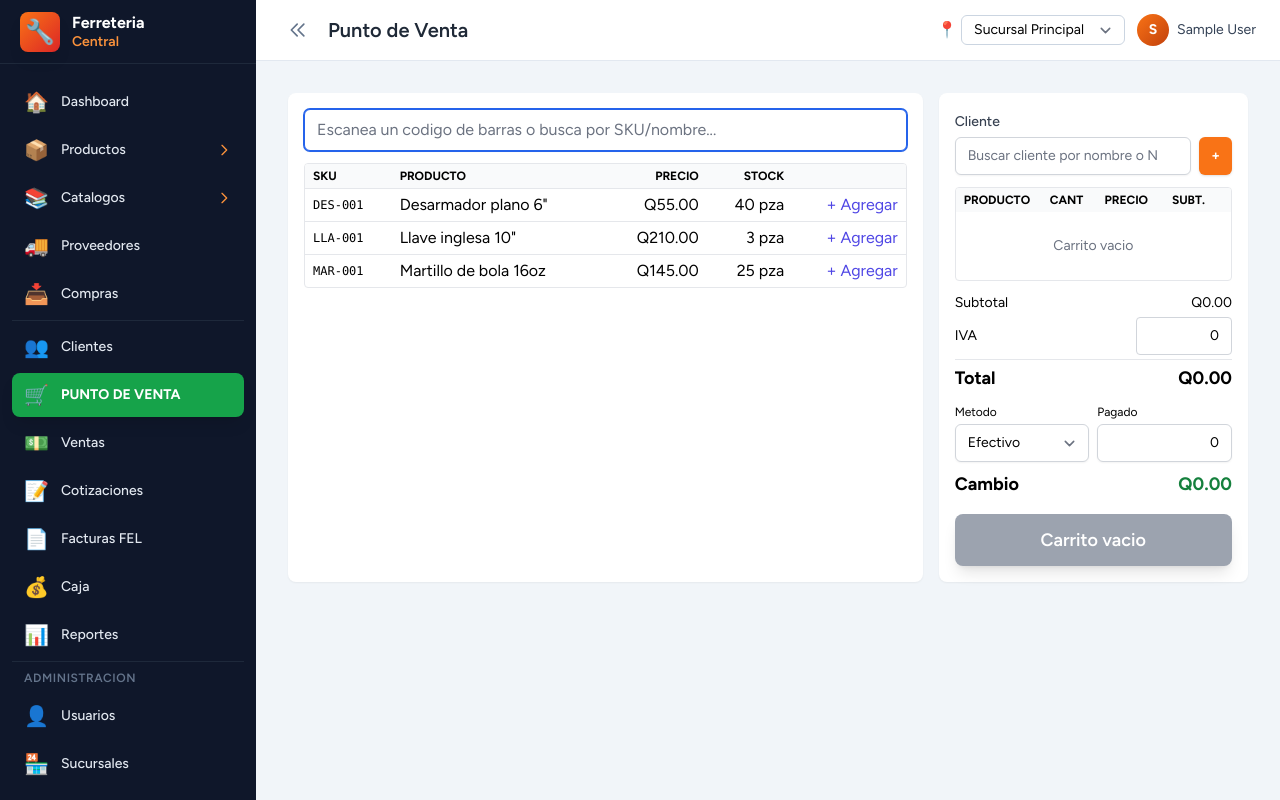
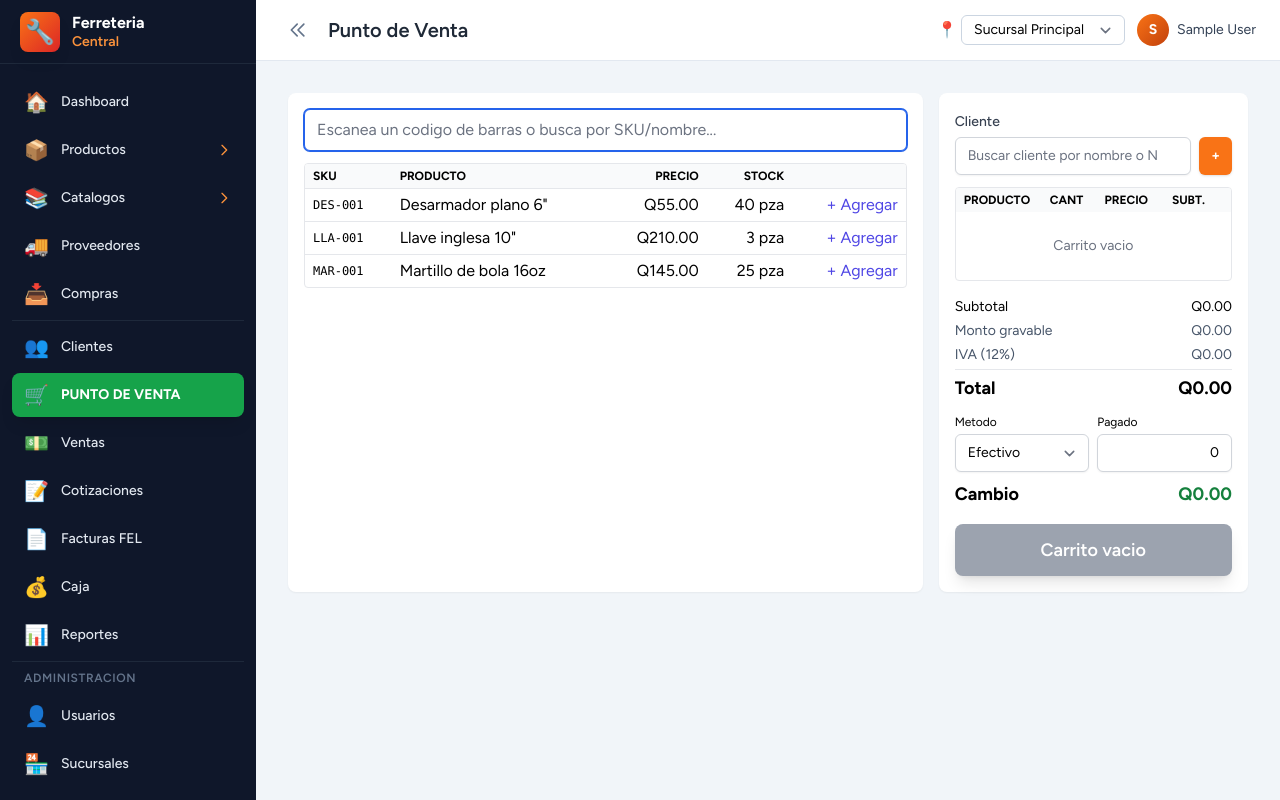
Before and after one commit to Nedowil/Ferreteria, a Laravel app: page /admin/pos in a window 1280 px wide. Run offline with Laravel 12, Linux system fonts and the light colour scheme; a user stored in the database is signed in; data comes from the database, SQL or seed files in the repository; tables that the repository leaves empty hold one stand-in row (values such as "Sample post"); style sheets or scripts are compiled from the project's sources.

Commit message:
fix(pos): auto-calculate IVA from CompanySetting tax rate
POS no longer asks the user to type the IVA. The amount is derived
from the subtotal using default_tax_rate and prices_include_tax from
the emisor configuration (12% / prices include tax by default).

- Precios incluyen IVA: tax = subtotal * 12/112, total = subtotal,
  taxable amount = subtotal / 1.12 (Guatemala style)
- Precios sin IVA: tax = subtotal * 12/100, total = subtotal + tax
- Display now shows Subtotal, Monto gravable, IVA (12%), Total exactly
  like a Guatemala SAT receipt
- The IVA value is sent to the backend via a hidden field so the
  rest of the flow keeps working

```diff
--- a/app/Http/Controllers/Admin/SaleController.php
+++ b/app/Http/Controllers/Admin/SaleController.php
@@ -48,6 +48,7 @@
     {
         return view('admin.sales.pos', [
             'customers' => Customer::where('active', true)->orderBy('name')->get(['id', 'name', 'tax_id']),
+            'company' => \App\Models\CompanySetting::current(),
         ]);
     }
 
--- a/resources/views/admin/sales/pos.blade.php
+++ b/resources/views/admin/sales/pos.blade.php
@@ -173,12 +173,13 @@
                         </div>
 
                         <div class="mt-3 space-y-1 text-sm">
+                            <input type="hidden" name="tax" :value="tax.toFixed(2)" />
                             <div class="flex justify-between"><span>Subtotal</span><span>Q<span x-text="subtotal.toFixed(2)"></span></span></div>
-                            <div class="flex justify-between items-center">
-                                <span>IVA</span>
-                                <input type="text" inputmode="decimal" name="tax" x-model="tax" @input="recalc()" @focus="$event.target.select()"
-                                       placeholder="0.00"
-                                       class="w-24 text-right border-gray-300 rounded text-sm focus:border-orange-500 focus:ring-orange-500" />
+                            <div class="flex justify-between text-slate-600">
+                                <span>Monto gravable</span><span>Q<span x-text="taxableAmount.toFixed(2)"></span></span>
+                            </div>
+                            <div class="flex justify-between text-slate-600">
+                                <span>IVA ({{ (int) $company->default_tax_rate }}%)</span><span>Q<span x-text="tax.toFixed(2)"></span></span>
                             </div>
                             <div class="flex justify-between text-lg font-bold border-t pt-1">
                                 <span>Total</span><span>Q<span x-text="total.toFixed(2)"></span></span>
@@ -317,7 +318,11 @@
                 },
                 payment_method: 'efectivo',
                 paid_amount: 0,
+                // Configuracion fiscal del emisor (desde CompanySetting)
+                taxRate: {{ (float) $company->default_tax_rate }},
+                pricesIncludeTax: {{ $company->prices_include_tax ? 'true' : 'false' }},
                 tax: 0,
+                taxableAmount: 0,
                 subtotal: 0,
                 total: 0,
                 change: 0,
@@ -492,7 +497,21 @@
                 },
                 recalc() {
                     this.subtotal = this.items.reduce((s, i) => s + (i.quantity || 0) * (i.unit_price || 0), 0);
-                    this.total = this.subtotal + this.parseAmount(this.tax);
+
+                    // Calculo del IVA segun configuracion del emisor
+                    if (this.pricesIncludeTax) {
+                        // Precios ya incluyen IVA: extraerlo del subtotal
+                        // IVA = subtotal * tasa / (100 + tasa)
+                        this.taxableAmount = this.subtotal / (1 + this.taxRate / 100);
+                        this.tax = this.subtotal - this.taxableAmount;
+                        this.total = this.subtotal;
+                    } else {
+                        // Precios sin IVA: agregar IVA al subtotal
+                        this.taxableAmount = this.subtotal;
+                        this.tax = this.subtotal * this.taxRate / 100;
+                        this.total = this.subtotal + this.tax;
+                    }
+
                     if (this.payment_method !== 'efectivo') {
                         // Tarjeta/transferencia: el monto pagado es siempre el total
                         this.paid_amount = this.total.toFixed(2);
```
